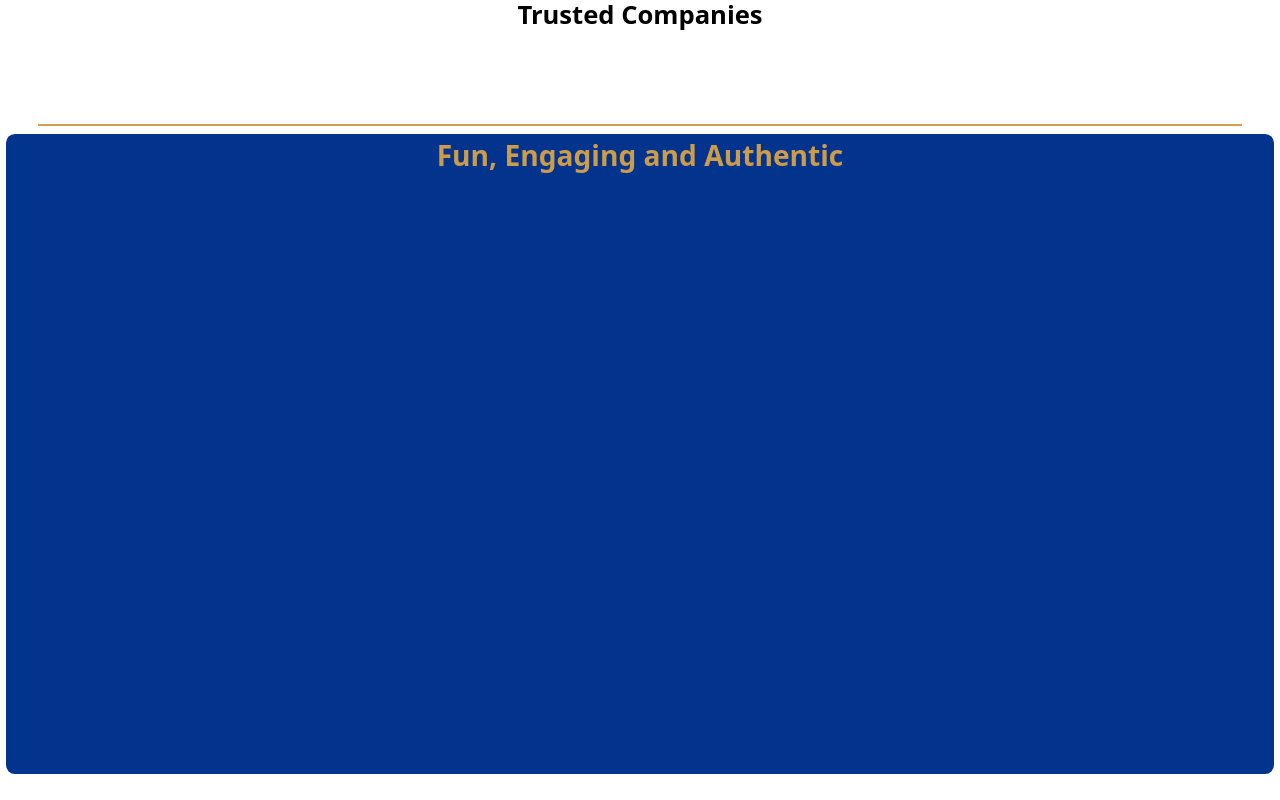
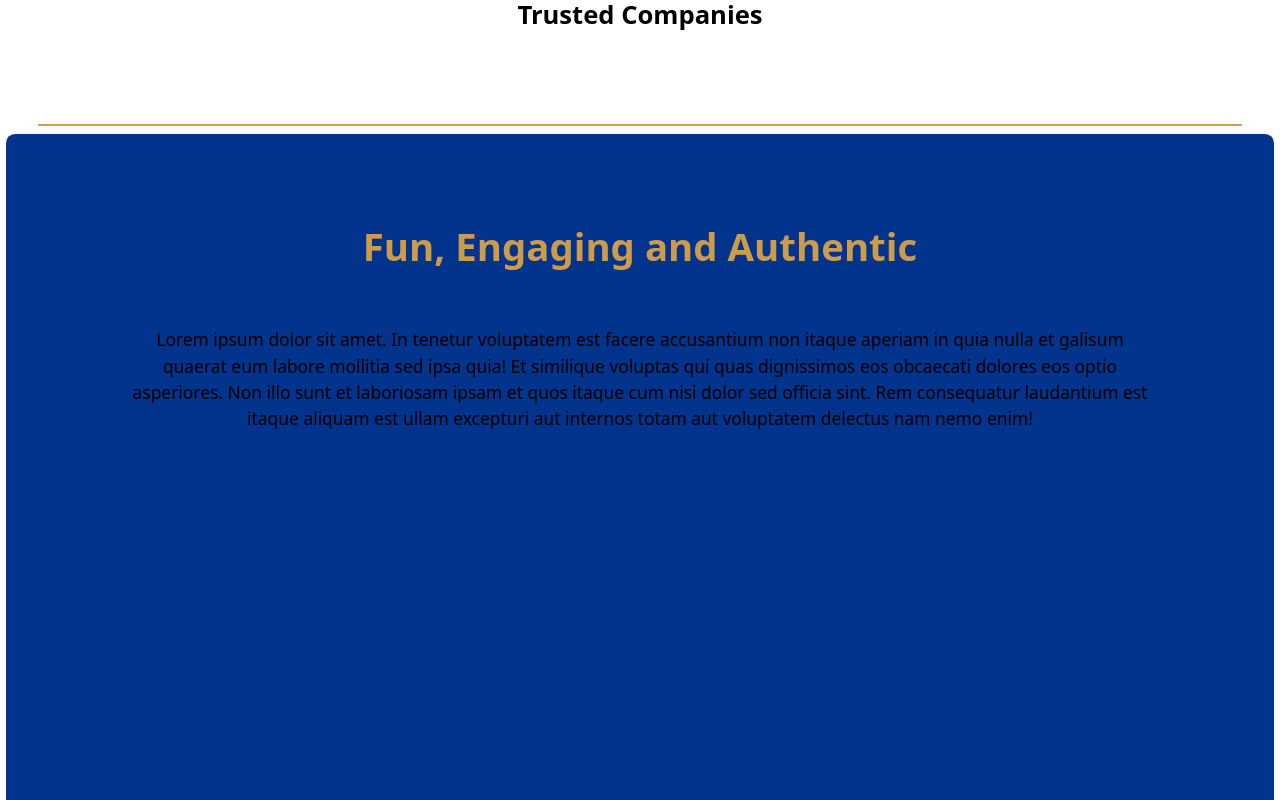
Before and after one commit to MartinMbote/elearning-platform, a React (Vite) app: page / in a window 1280 px wide. Shown: the part 720-1520 px from the top of the page. Before the commit the page ends 1494 px from the top, so only its background shows below. Built offline with nearby package versions, Linux system fonts and the light colour scheme.

Commit message:
fun section begun

```diff
--- a/src/components/FunSection.jsx
+++ b/src/components/FunSection.jsx
@@ -2,11 +2,19 @@ import React from 'react'
 
 const FunSection = () => {
   return (
-    <div className='mt-[0.7vw] ml-[0.5vw] w-[99vw] h-[50vw] rounded-[0.7vw] bg-strathmore-blue'>
-        <div className='text-center'>
-            <h1 className='text-strathmore-yellow-light text-[2.2vw] font-bold'>
-                Fun, Engaging and Authentic
-            </h1>
+    <div>
+        <div className='mt-[0.7vw] ml-[0.5vw] w-[99vw] h-[82.3vw] rounded-[0.7vw] bg-strathmore-blue'>
+            <div className='flex'>
+                <div className='mt-[6.5vw] mx-auto'>
+                    <h1 className='text-[3vw] font-bold text-center text-strathmore-yellow-light mb-[4vw]'>
+                        Fun, Engaging and Authentic
+                    </h1>
+
+                    <p className='text-[1.36vw] text-center font-normal'>
+                    Lorem ipsum dolor sit amet. In tenetur voluptatem est facere accusantium non itaque aperiam in quia nulla et galisum<br /> quaerat eum labore mollitia sed ipsa quia! Et similique voluptas qui quas dignissimos eos obcaecati dolores eos optio <br /> asperiores. Non illo sunt et laboriosam ipsam et quos itaque cum nisi dolor sed officia sint. Rem consequatur laudantium est <br /> itaque aliquam est ullam excepturi aut internos totam aut voluptatem delectus nam nemo enim!
+                    </p>
+                </div>
+            </div>
         </div>
     </div>
   )
```
